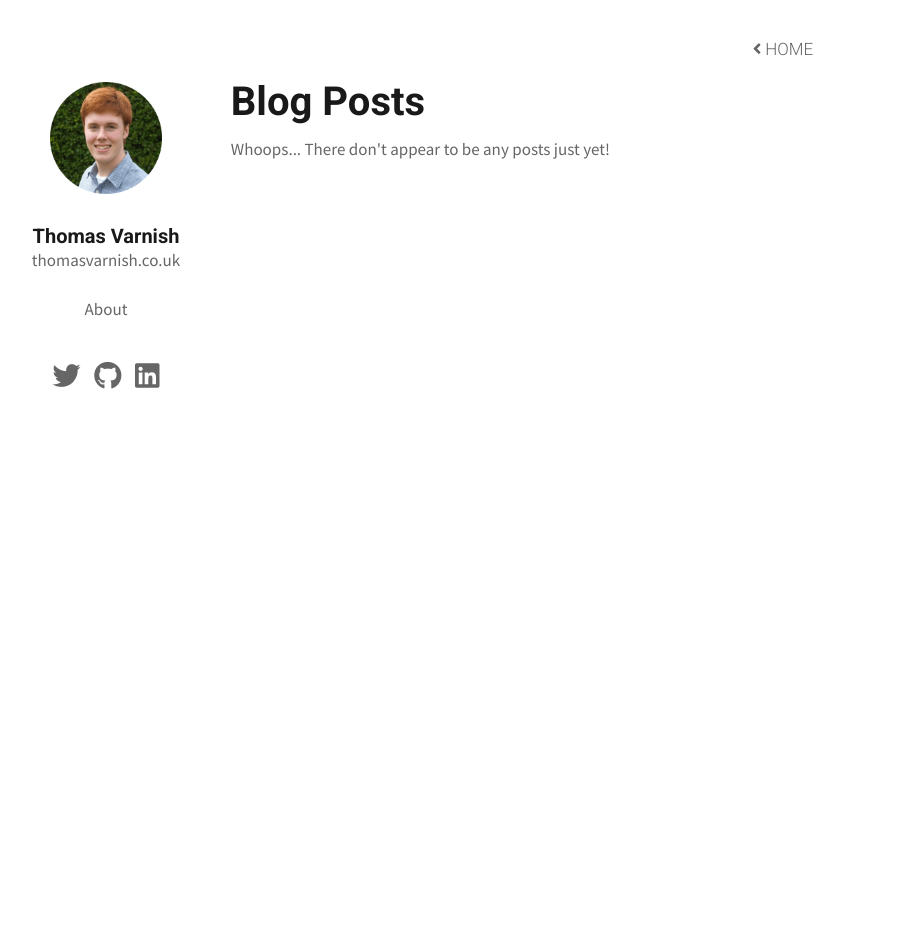
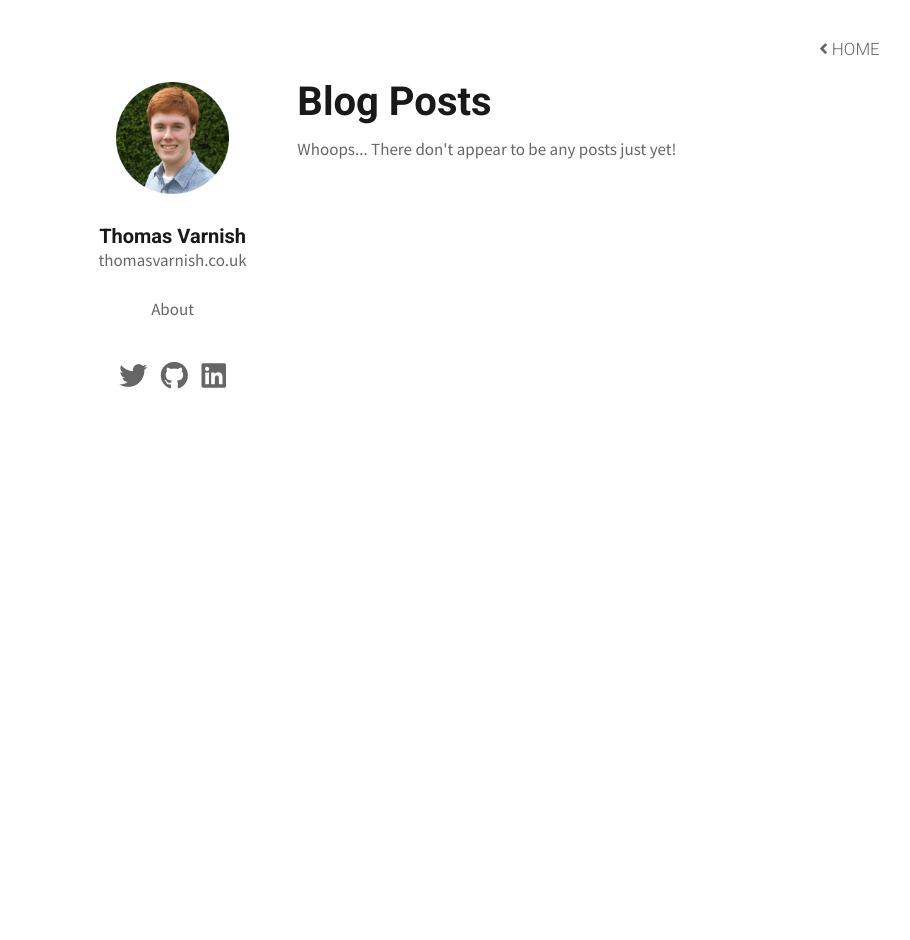
Before and after one commit to tvarnish/tvarnish.github.io, a Jekyll site: the page built from blog.md, in a window 1280 px wide. Shown: the whole page, without its empty margins (118-1028 px from the left). Built offline with Jekyll 4.4.1, drawn with Linux system fonts in a browser that asks for light colours; nearby versions of some CDN libraries.

Commit message:
Shift content centering (slightly)
Accomodates sidebar by shifting content, but avoids page looking
off-centre (well... as much as it used to).

```diff
--- a/assets/css/main.css
+++ b/assets/css/main.css
@@ -78,7 +78,8 @@ nav {
     margin: auto;
     margin-bottom: 1.5rem;
     margin-top: 2.5rem;
-    margin-left: -15%;
+    /* margin-left: -15%; */
+    margin-left: -7%;
     display: flex;
     justify-content: space-between;
 }
@@ -137,7 +138,8 @@ nav a:hover {
     flex-direction: column;
     flex-wrap: nowrap;
     text-align: center;
-    margin-left: -15%;
+    /* margin-left: -15%; */
+    margin-left: -7%;
 }
 
 .mobile-footer {
```
